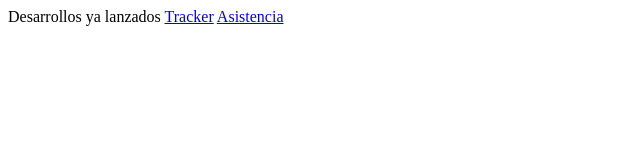
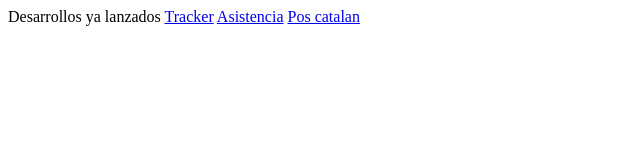
Before and after one commit to Corellanajara/Corellanajara.github.io, a plain HTML site: page index.html in a window 1280 px wide. Shown: the full height of the page, 0-640 px from the left. Drawn offline with Linux system fonts and the light colour scheme.

Commit message:
pos catalan

```diff
--- a/index.html
+++ b/index.html
@@ -2,3 +2,5 @@ Desarrollos ya lanzados
 
 <a href="https://tracker-8fecb.firebaseapp.com/" >Tracker</a>
 <a href="https://asistencia-97575.firebaseapp.com/" >Asistencia</a>
+
+<a href="https://poscatalan.firebaseapp.com/" >Pos catalan</a>
```
